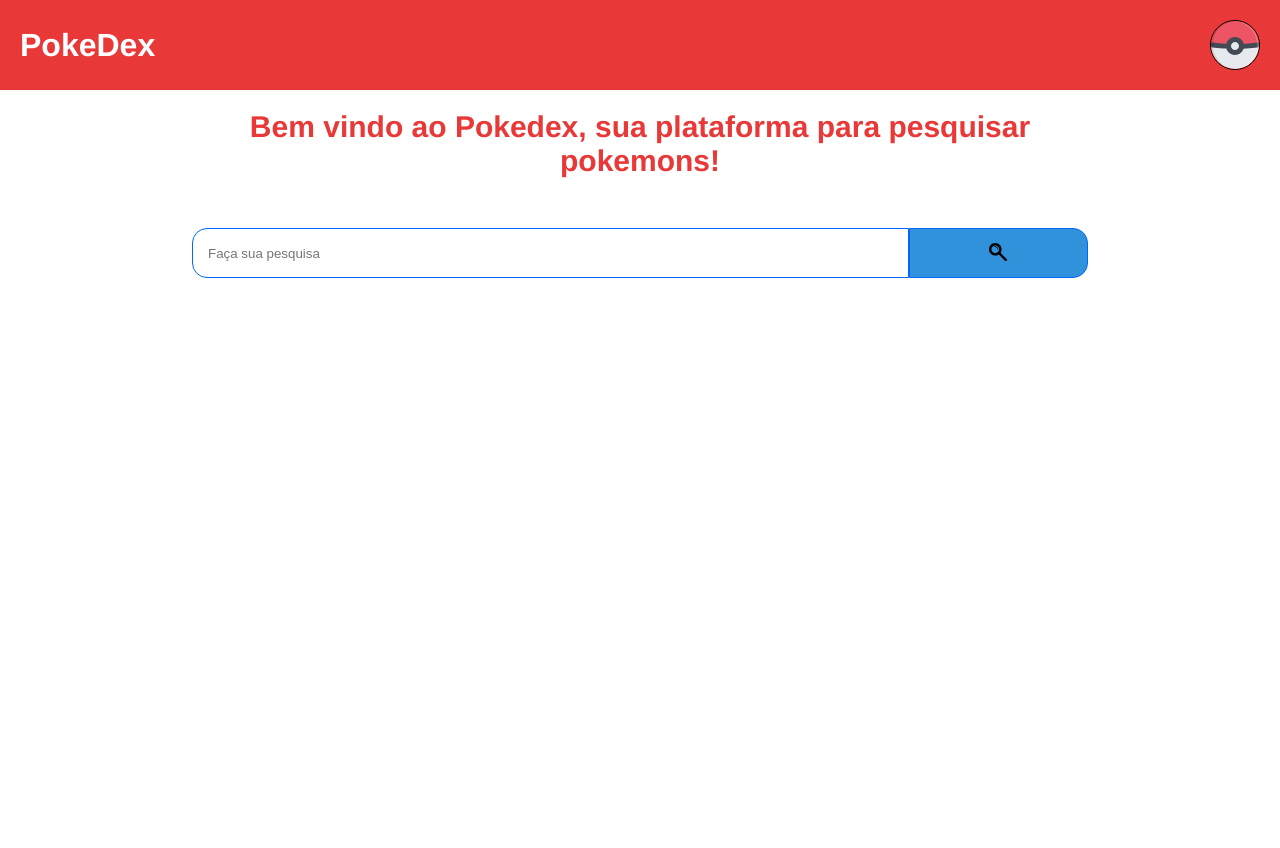
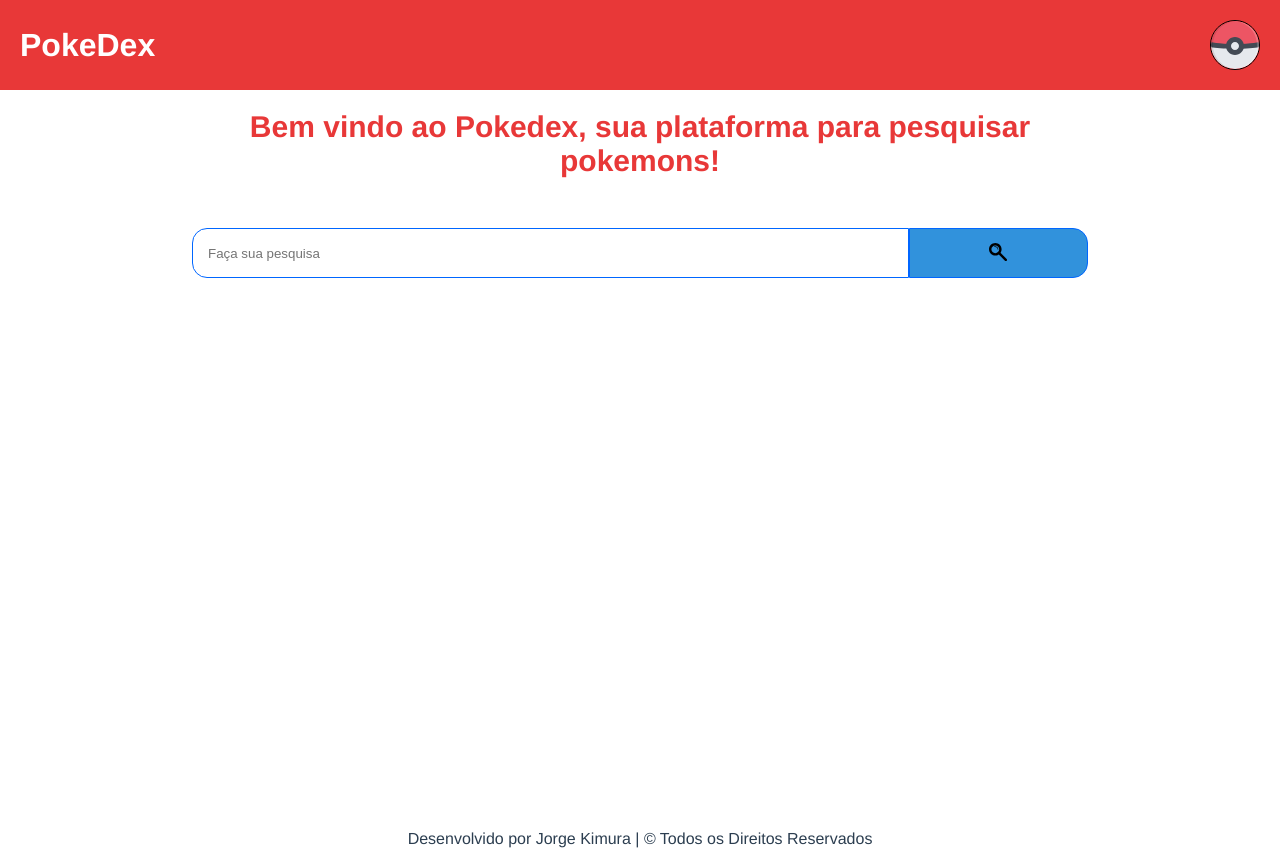
Before and after one commit to jorgekimura2001/pokedex, a Vue app: page / in a window 1280 px wide. Built offline with nearby package versions, Linux system fonts and the light colour scheme.

Commit message:
feat: criacao e implementacao do footer

```diff
--- a/src/App.vue
+++ b/src/App.vue
@@ -1,18 +1,20 @@
 <template>
-  <Header />
-
+  <Header/>
   <Main message='Bem vindo ao Pokedex, sua plataforma para pesquisar pokemons!'/>
+  <Footer dev='Jorge Kimura'/>
 </template>
 
 <script>
 import Header from './components/Header.vue'
 import Main from './components/Main.vue'
+import Footer from './components/Footer.vue'
 
 export default {
   name: 'App',
   components: {
     Header,
-    Main
+    Main,
+    Footer
   },
 }
 </script>
--- /dev/null
+++ b/src/components/Footer.vue
@@ -0,0 +1,18 @@
+<template>
+    <footer>
+        <p>Desenvolvido por {{dev}} | © Todos os Direitos Reservados</p>
+    </footer>
+</template>
+
+<script>
+export default {
+    name: 'Footer-Component',
+    props: {
+        dev: String
+    }
+}
+</script>
+
+<style scoped>
+
+</style>
```
